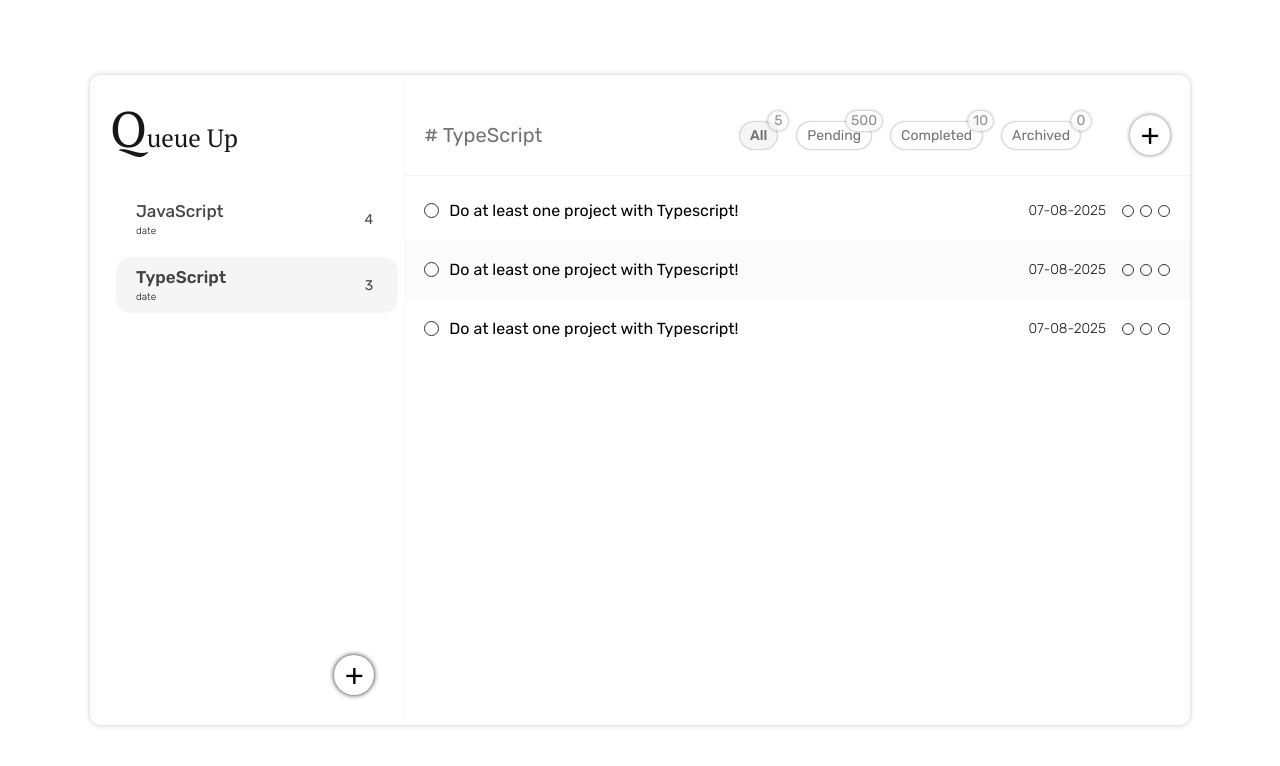
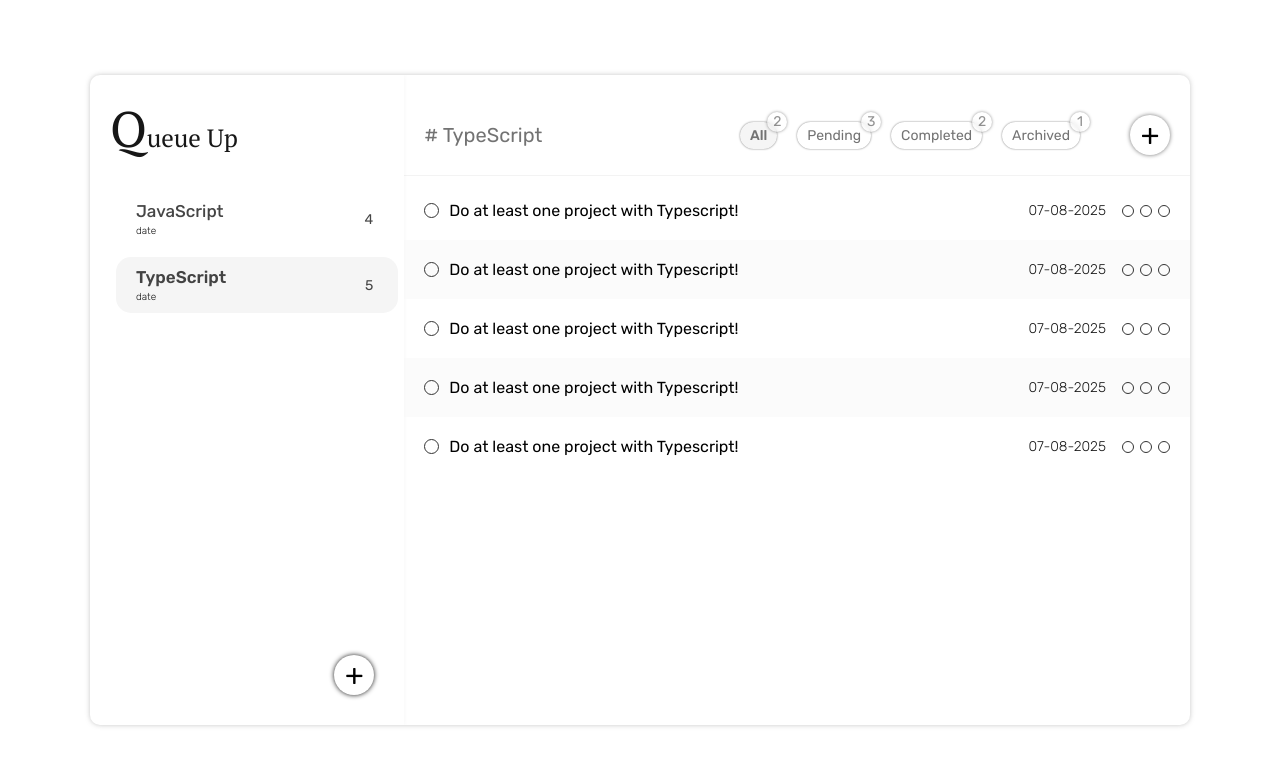
Before and after one commit to kofinyefreh/Queue-Up, a plain HTML site: page index.html in a window 1280 px wide. Drawn offline with Linux system fonts and the light colour scheme.

Commit message:
Add tabs numbers functionality

```diff
--- a/index.html
+++ b/index.html
@@ -91,10 +91,10 @@
 
             <div class="navigation">
               <ul class="tabs">
-                <li class="tab selected">All <span>5</span></li>
-                <li class="tab">Pending <span>500</span></li>
-                <li class="tab">Completed <span>10</span></li>
-                <li class="tab">Archived <span>0</span></li>
+                <li class="tab selected">All <span class="tab-num">5</span></li>
+                <li class="tab">Pending <span class="tab-num">500</span></li>
+                <li class="tab">Completed <span class="tab-num">10</span></li>
+                <li class="tab">Archived <span class="tab-num">0</span></li>
               </ul>
               <button class="btn btn--2 open--task">+</button>
               <button class="btn btn--2 add--task hidden">
--- a/script.js
+++ b/script.js
@@ -20,6 +20,9 @@ const overlayTask = document.querySelector('.overlay-task');
 const taskInput = document.querySelector('.task--input');
 const formTask = document.querySelector('.form--task');
 const spaceTitle = document.querySelector('.space-title');
+const [allNum, pendingNum, completedNum, archivedNum] =
+  document.querySelectorAll('.tab-num');
+const [all, pending, completed, archived] = document.querySelectorAll('.tab');
 
 // Data Structure
 const spaces = [
@@ -33,14 +36,14 @@ const tasks = [
     task: 'Lorem ipsum dolor sit amet consectetur adipisicing elit. Quasi sapiente quisquam impedit veniam cum, illo, vitae odit dolorem natus, velit at quos error. Qui, modi. Necessitatibus reprehenderit voluptas dicta! Sed.',
     time: Date.now(),
     archived: false,
-    completed: false,
+    completed: true,
     space: 'JavaScript',
   },
   {
     id: 0,
     task: 'Complete the of the JS course by Sep ending ',
     time: Date.now(),
-    archived: false,
+    archived: true,
     completed: false,
     space: 'JavaScript',
   },
@@ -49,16 +52,24 @@ const tasks = [
     task: 'Do at least one project with Typescript!',
     time: Date.now(),
     archived: false,
-    completed: false,
+    completed: true,
     space: 'TypeScript',
   },
   {
     id: 0,
     task: 'Complete the of the JS course by Sep ending',
     time: Date.now(),
-    archived: false,
+    archived: true,
+    completed: true,
+    space: 'JavaScript',
+  },
+  {
+    id: 0,
+    task: 'Do at least one project with Typescript!',
+    time: Date.now(),
+    archived: true,
     completed: false,
-    space: 'JavaScript',
+    space: 'TypeScript',
   },
   {
     id: 0,
@@ -78,9 +89,17 @@ const tasks = [
   },
   {
     id: 0,
+    task: 'Do at least one project with Typescript!',
+    time: Date.now(),
+    archived: false,
+    completed: true,
+    space: 'TypeScript',
+  },
+  {
+    id: 0,
     task: 'Complete the of the JS course by Sep ending',
     time: Date.now(),
-    archived: false,
+    archived: true,
     completed: false,
     space: 'JavaScript',
   },
@@ -182,7 +201,6 @@ const renderTasks = function () {
     const selectedTitle = selected.querySelector('.item--name').textContent;
     return item.space === selectedTitle;
   });
-  console.log(selTasksTitle);
 
   // Render Selected task content on UI
   taskList.innerHTML = '';
@@ -205,11 +223,36 @@ const renderTasks = function () {
   });
 };
 
+// Update nav
+const updateNav = function () {
+  const spaceTitle = selected.querySelector('.item--name');
+  const sList = tasks.filter(item => item.space === spaceTitle.textContent);
+
+  // all - !archived && !completed
+  const allL = sList.filter(item => !item.completed && !item.archived);
+  allNum.textContent = `${allL.length}`;
+
+  // pending
+  const pendingL = sList.filter(item => !item.completed);
+  pendingNum.textContent = `${pendingL.length}`;
+
+  // completed
+  const completedL = sList.filter(item => item.completed);
+  completedNum.textContent = `${completedL.length}`;
+
+  // Archived
+  const archivedL = sList.filter(item => item.archived);
+  archivedNum.textContent = `${archivedL.length}`;
+};
+
+// completed tasks
+
 ////////////////////////////////////////////////////////////
-// LEFT PANE
+// LEFT PANE - EVENTS
 
 buildSpaces();
 renderTasks();
+updateNav();
 
 // Open space form Event
 openSpace.addEventListener('click', function () {
@@ -255,12 +298,23 @@ addSpace.addEventListener('click', function () {
   if (!addSpace.disabled) {
     const newSpace = capitalize(spaceInput.value);
 
-    // Add to spaces
-    spaces.push({ space: newSpace, time: 'date' });
-    console.log(spaces);
-    buildSpaces();
-    renderTasks();
-
+    // check for existing space names
+    const same = spaces.filter(space => space.space === newSpace);
+    const sameL = same.length;
+    console.log(same);
+    if (sameL) {
+      spaces.push({ space: `${newSpace}(${sameL})`, time: 'date' });
+      buildSpaces();
+      renderTasks();
+      updateNav();
+    } else {
+      // Add new space names to spaces
+      spaces.push({ space: newSpace, time: 'date' });
+      console.log(spaces);
+      buildSpaces();
+      renderTasks();
+      updateNav();
+    }
     // clear inputs and close
     closeForm(addSpace, openSpace, formSpace, overlaySpace, 25);
     spaceInput.value = '';
@@ -283,10 +337,11 @@ spacesList.addEventListener('click', function (e) {
 
   // Render Tasks from selected
   renderTasks();
+  updateNav();
 });
 
 ////////////////////////////////////////////////////////////
-// RIGHT PANE
+// RIGHT PANE - EVENTS
 openTask.addEventListener('click', function () {
   openForm(openTask, addTask, formTask, overlayTask, taskInput, 100, taskText);
 });
@@ -335,6 +390,7 @@ addTask.addEventListener('click', function () {
 
     // buildSpaces();
     renderTasks();
+    updateNav();
 
     // clear inputs and close
     closeForm(addTask, openTask, formTask, overlayTask, 100);
@@ -343,6 +399,8 @@ addTask.addEventListener('click', function () {
   }
 });
 
+// CompletedTask Event
+
 ///////////////////////////////////////////////////////////////////////
 // Test code
 console.log(spaces.at(0).time - spaces.at(1).time);
--- a/style.css
+++ b/style.css
@@ -166,13 +166,13 @@ main {
 
 .tab span {
   position: absolute;
-  top: -1.1rem;
-  right: -1.1rem;
+  top: -1rem;
+  right: -1rem;
 
   border: none;
   box-shadow: 0px 0px 3px rgb(38, 38, 38, 0.5);
   background: none;
-  backdrop-filter: blur(2.5px);
+  backdrop-filter: blur(2px);
   border-radius: 100px;
 
   color: rgb(38, 38, 38, 0.5);
@@ -221,7 +221,6 @@ main {
 
 .left {
   display: flex;
-  align-items: center;
   gap: 1rem;
   flex: 0 0 60rem;
 }
@@ -279,6 +278,7 @@ main {
   width: 1.5rem;
   height: 1.5rem;
   transition: all 0s;
+  margin-top: 0.2rem;
 }
 
 .done:hover {
--- a/utils.css
+++ b/utils.css
@@ -134,3 +134,11 @@ html {
   margin-bottom: 0.5rem;
   color: rgb(23, 23, 23, 0.9);
 }
+
+.strike {
+  text-decoration: line-through;
+}
+
+.full {
+  background-color: var(--color--tertiary);
+}
```
